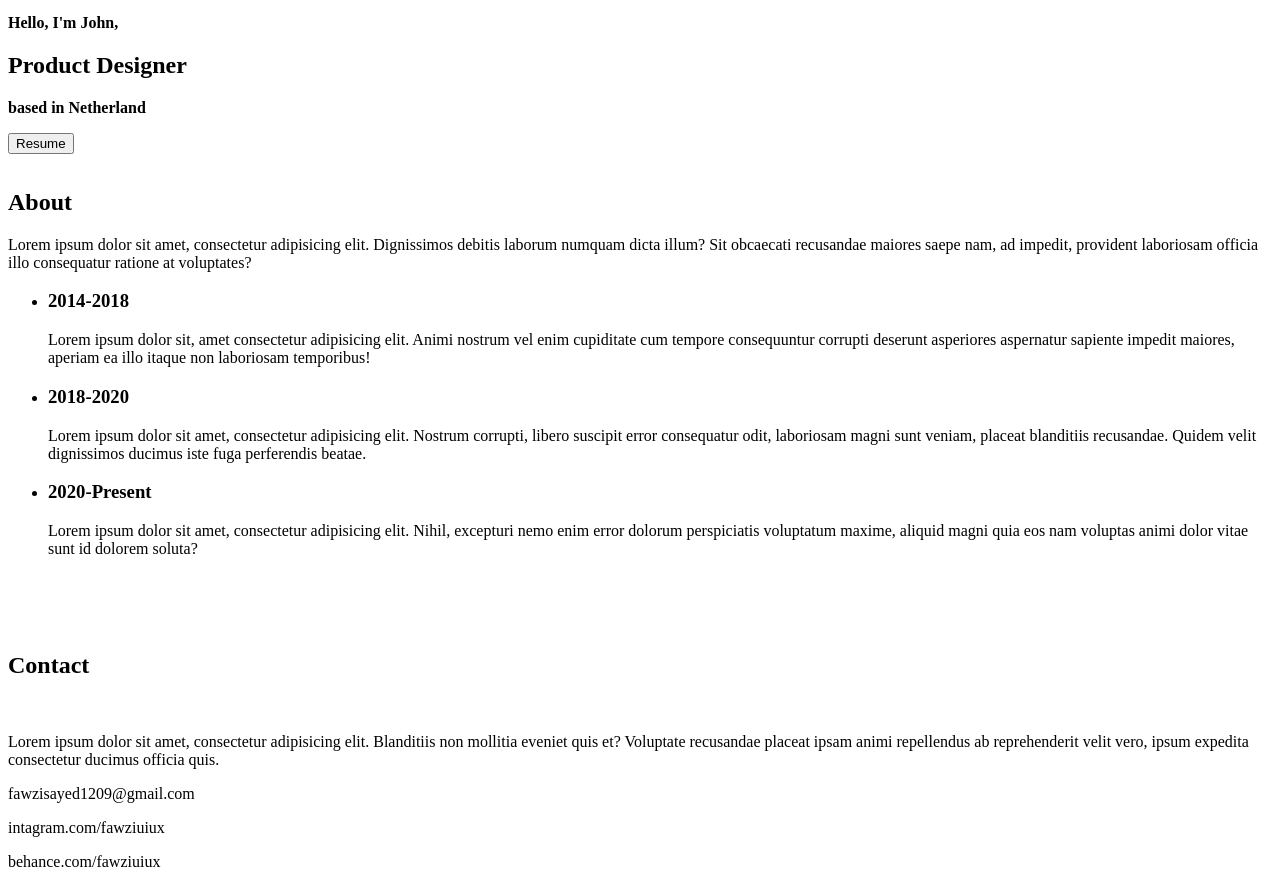
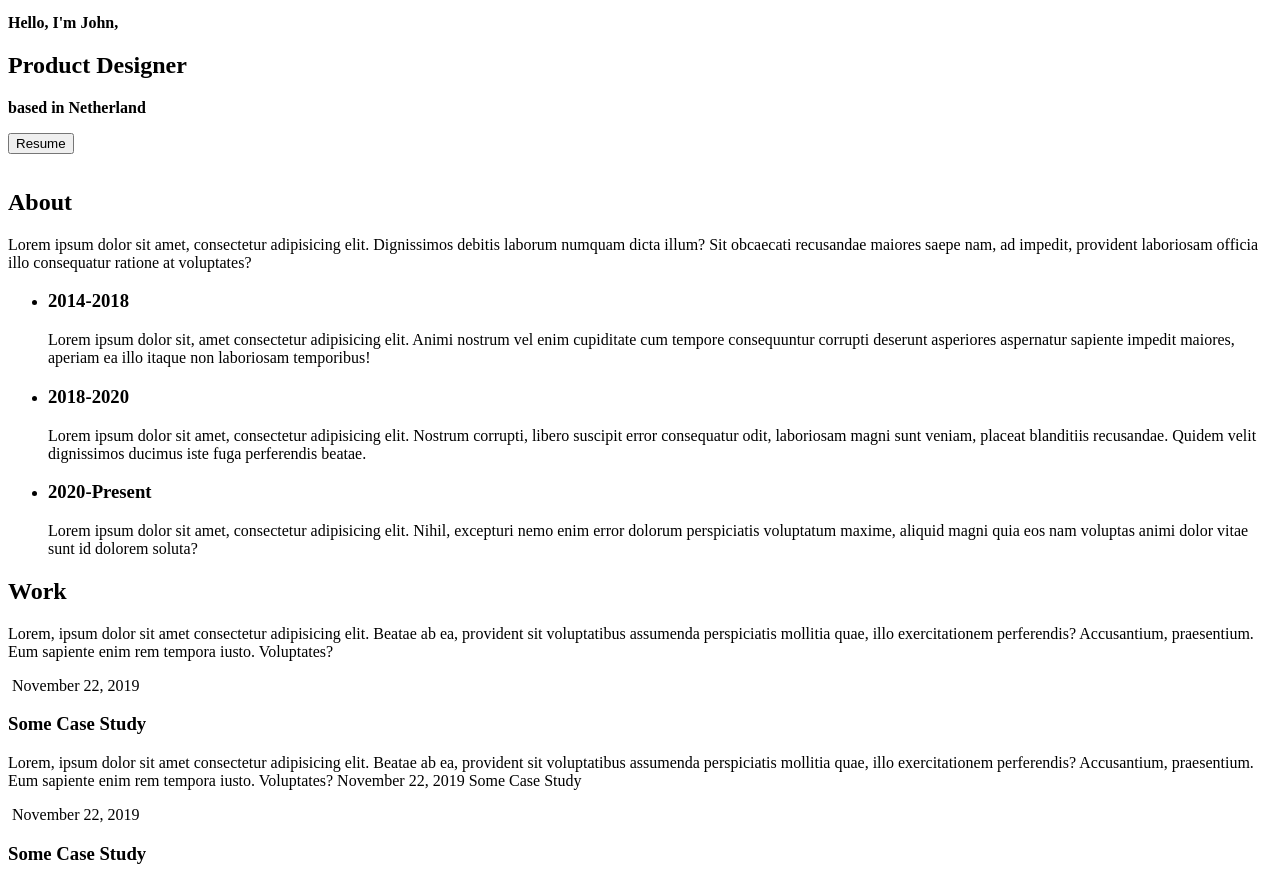
Before and after one commit to hadiashah01/portfolio-01, a plain HTML site: page index.html in a window 1280 px wide. Shown: the part 64-945 px from the top of the page. Drawn offline with Linux system fonts and the light colour scheme.

Commit message:
populate work section with placeholder content and add spaces

```diff
--- a/index.html
+++ b/index.html
@@ -28,6 +28,7 @@
     </header>
 
     <main>
+
         <section id="home">
              <!-- text block -->
         <p><b>Hello, I'm John, </b></p>
@@ -36,6 +37,7 @@
         <!-- button -->
         <pre><button>Resume</button>
         </section>
+
         <section id="about">
             <h2>About</h2>
         <p>Lorem ipsum dolor sit amet, consectetur adipisicing elit. Dignissimos debitis laborum numquam dicta illum? Sit obcaecati recusandae maiores saepe nam, ad impedit, provident laboriosam officia illo consequatur ratione at voluptates?</p>
@@ -54,21 +56,26 @@
             </li>
         </ul>
         </section>
+
         <section id="work">
-            <h2></h2>
-            <p></p>
+            <h2>Work</h2>
+            <p>Lorem, ipsum dolor sit amet consectetur adipisicing elit. Beatae ab ea, provident sit voluptatibus assumenda perspiciatis mollitia quae, illo exercitationem perferendis? Accusantium, praesentium. Eum sapiente enim rem tempora iusto. Voluptates?</p>
             <img src="" alt="">
-                <caption></caption>
+                <caption>November 22, 2019</caption>
             </img>
-            <h3></h3>
-            <p></p>
+            <h3>Some Case Study</h3>
+            <p>Lorem, ipsum dolor sit amet consectetur adipisicing elit. Beatae ab ea, provident sit voluptatibus assumenda perspiciatis mollitia quae, illo exercitationem perferendis? Accusantium, praesentium. Eum sapiente enim rem tempora iusto. Voluptates?
+November 22, 2019
+Some Case Study</p>
             <img src="" alt="">
-                <caption></caption>
+                <caption>November 22, 2019</caption>
             </img>
-            <h3></h3>
-            <p></p>
+            <h3>Some Case Study</h3>
+            <p>Lorem, ipsum dolor sit amet consectetur adipisicing elit. Beatae ab ea, provident sit voluptatibus assumenda perspiciatis mollitia quae, illo exercitationem perferendis? Accusantium, praesentium. Eum sapiente enim rem tempora iusto. Voluptates?</p>
         </section>
+
     </main>
+
     <footer>
         <h2>Contact</h2>
         <img src="" alt="">
```
